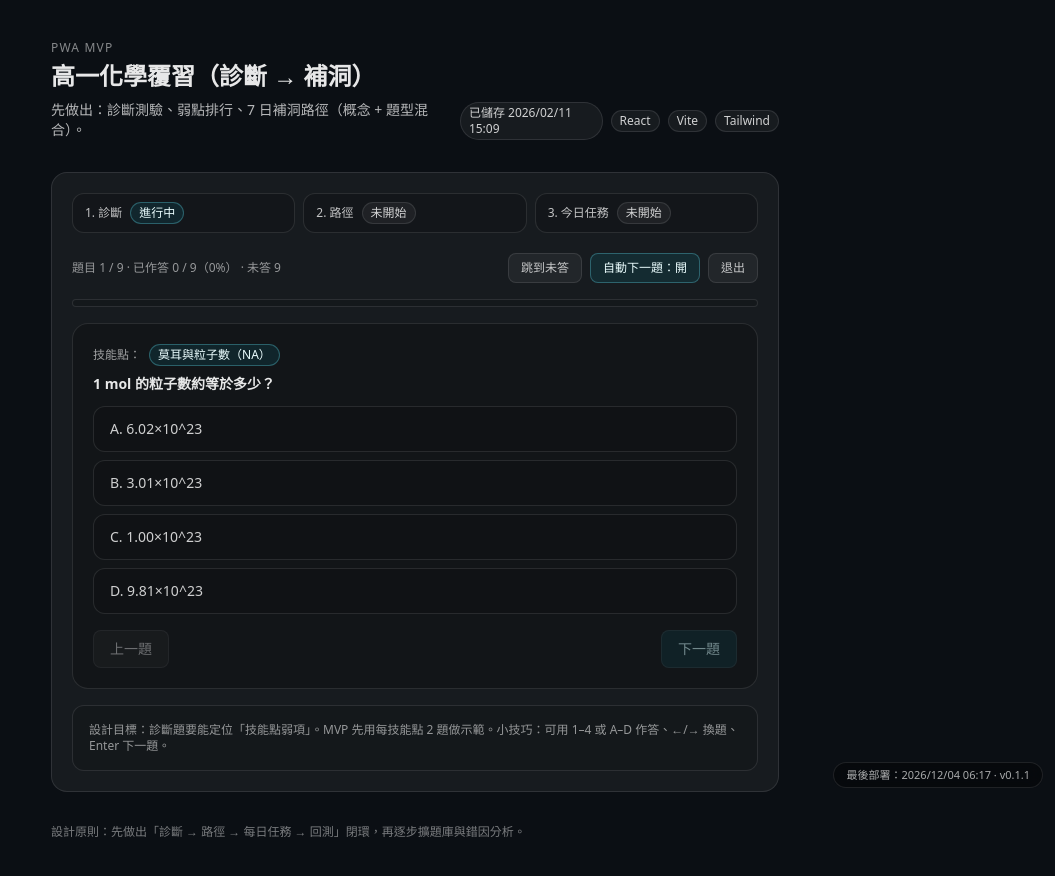
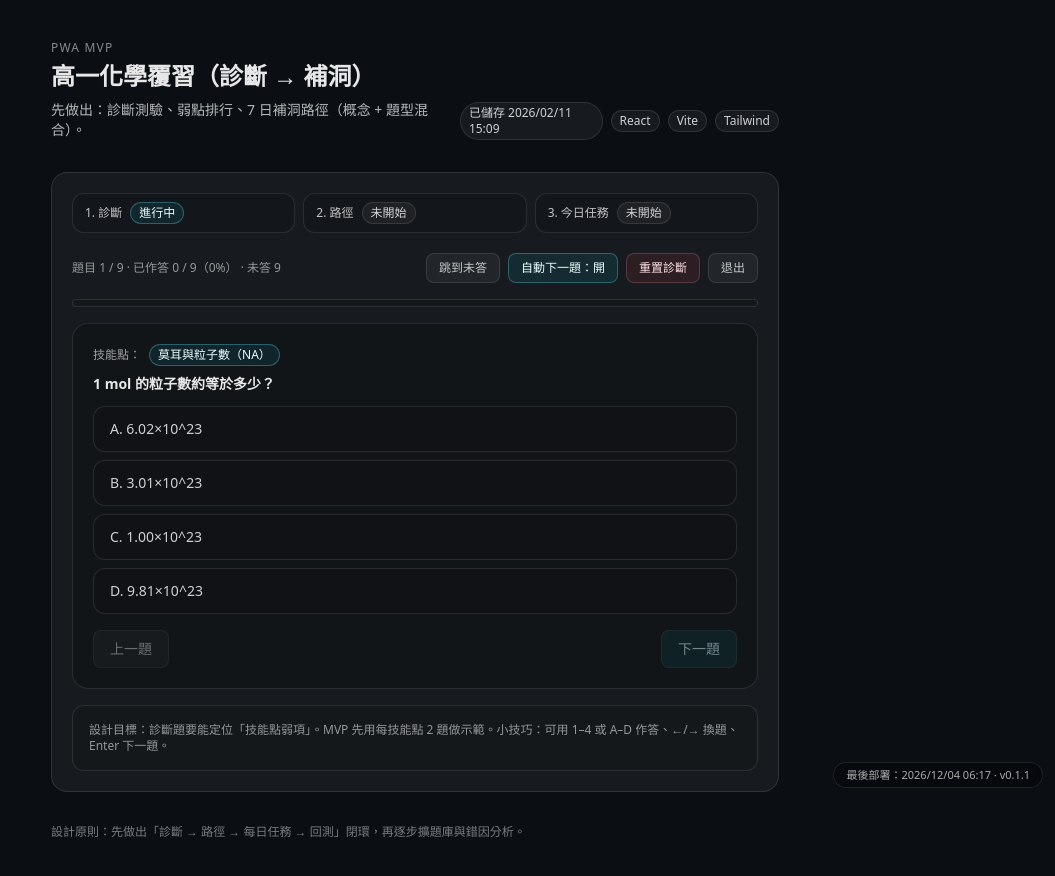
Before and after one commit to chuntengtsai/chem-review-pwa, a React (Vite) app: page / in a window 1280 px wide. Both pictures are taken after a click on the button "開始診斷". Shown: the top 876 px of the page, without its empty margins (225-1280 px from the left). Built offline with nearby package versions, Linux system fonts and the light colour scheme.

Commit message:
Diagnostic: add reset button

```diff
--- a/src/App.jsx
+++ b/src/App.jsx
@@ -1084,6 +1084,19 @@ export default function App() {
                   </button>
 
                   <button
+                    className="rounded-lg border border-rose-300/20 bg-rose-500/10 px-3 py-1.5 text-xs text-rose-100 hover:bg-rose-500/15"
+                    type="button"
+                    onClick={() => {
+                      const ok = window.confirm('要重置診斷作答嗎？（會清除目前已作答的診斷答案）');
+                      if (!ok) return;
+                      startDiagnostic({ reset: true });
+                    }}
+                    title="清除目前診斷作答，從第 1 題重新開始"
+                  >
+                    重置診斷
+                  </button>
+
+                  <button
                     className="rounded-lg border border-white/10 bg-white/5 px-3 py-1.5 text-xs text-white/75 hover:bg-white/10"
                     type="button"
                     onClick={() => setView('home')}
```
